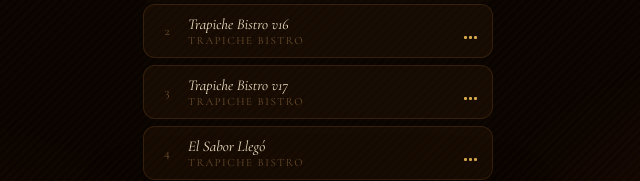
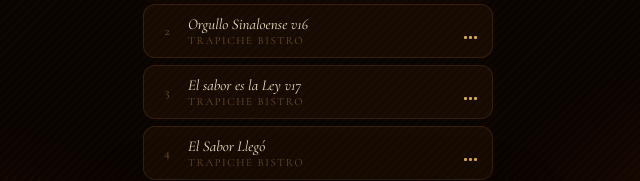
Before and after one commit to Edheller33/trapiche_player, a plain HTML site: page index.html in a window 1280 px wide. Shown: the part 337-518 px from the top of the page, 322-962 px from the left. Drawn offline with nearby package versions, Linux system fonts and the light colour scheme; a web font is replaced by a local one.

Commit message:
Update index.html

```diff
--- a/index.html
+++ b/index.html
@@ -419,8 +419,8 @@
   ══════════════════════════════════════ */
   const TRACKS = [
     { title: 'Fuego en la Cocina',  file: 'fuego_en_la_cocina_v10_1.mp3' },
-    { title: 'Trapiche Bistro v16', file: 'trapiche_bistro_v16_2.mp3'     },
-    { title: 'Trapiche Bistro v17', file: 'trapiche_bistro_v17_3.mp3'     },
+    { title: 'Orgullo Sinaloense v16', file: 'orgullo_sinaloense_v16_2.mp3'     },
+    { title: 'El sabor es la Ley v17', file: 'el_sabor_es_la_ley_v17_3.mp3'     },
     { title: 'El Sabor Llegó',      file: 'el_sabor_llego_v16.mp3'        },
     // { title: 'Otra Canción', file: 'otra_cancion.mp3' },  ← agrega más así
   ];
```
